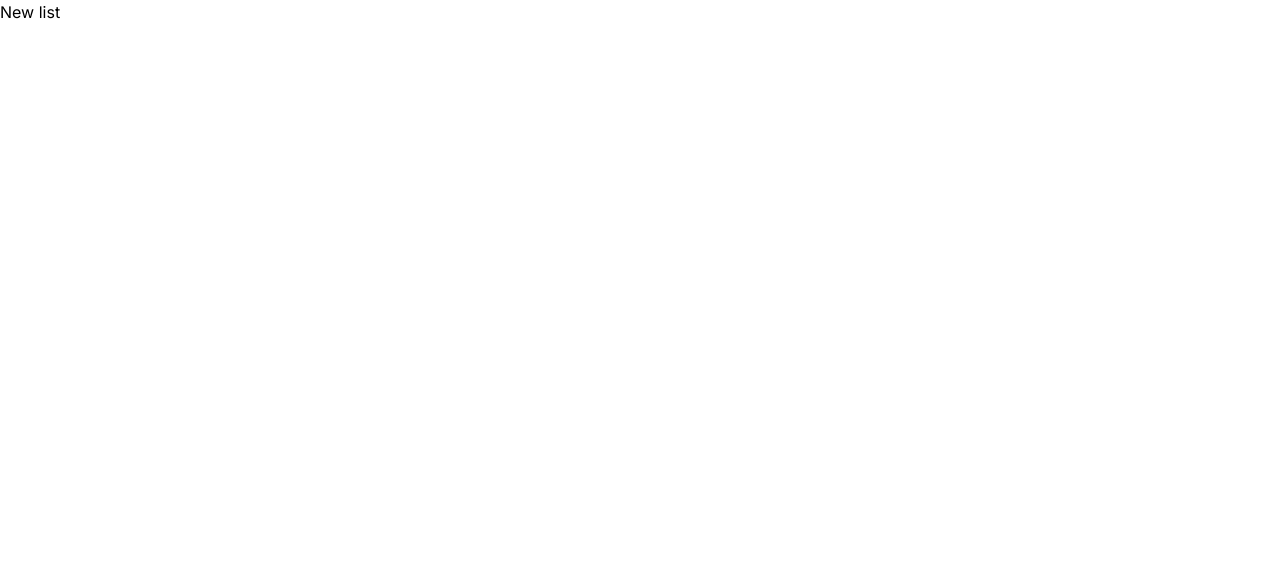
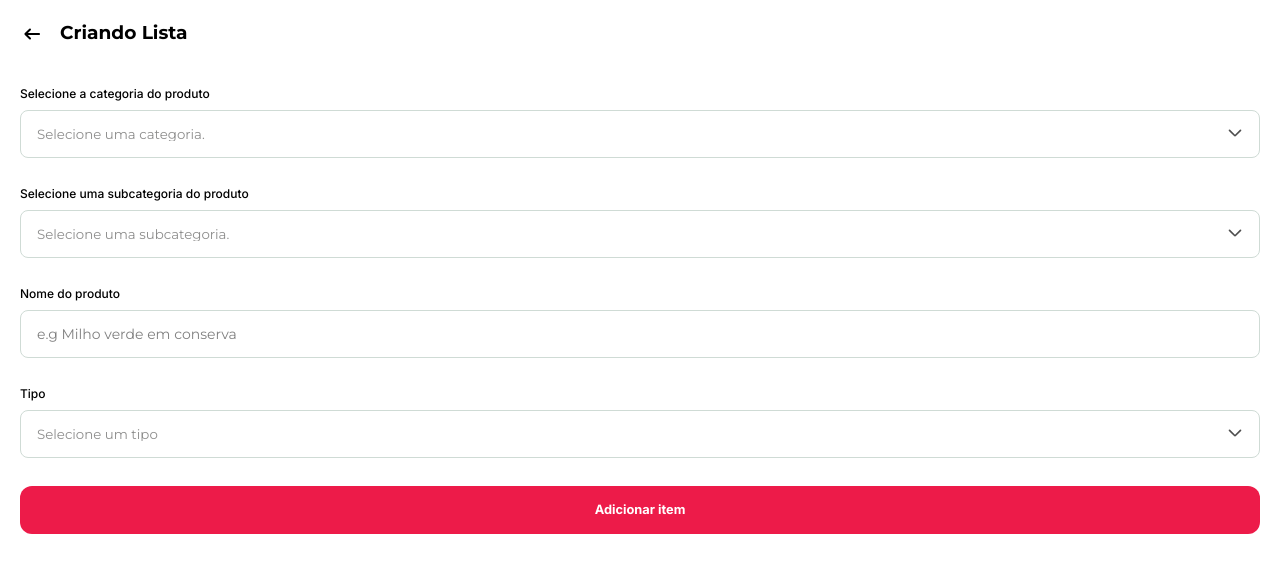
Before and after one commit to togarci/buy-list, a Nuxt app: page /create in a window 1280 px wide. Shown: the top 572 px of the page. Built offline with nearby package versions, Linux system fonts and the light colour scheme.

Commit message:
feat: create register buy list page e adjust arquiteture project

```diff
--- a/app/assets/css/main.css
+++ b/app/assets/css/main.css
@@ -19,6 +19,11 @@ body {
   @apply min-w-screen min-h-screen font-Inter;
 }
 
+* {
+  box-sizing: border-box;
+  outline: none;
+}
+
 p,
 span {
   font-size-adjust: 0.5;
--- /dev/null
+++ b/app/components/create/schemas/productFormSchema.ts
@@ -0,0 +1,14 @@
+import * as Yup from 'yup';
+
+const schema = Yup.object({
+  category: Yup.string().required('Campo obrigatório'),
+  subCategory: Yup.string(),
+  productName: Yup.string().required('Campo obrigatório'),
+  type: Yup.string(),
+  quantity: Yup.number()
+    .min(1)
+    .required('A quantidade deve ser superior a 0 !'),
+  price: Yup.number().min(1).required('O preço deve ser superior a 0 !'),
+});
+
+export default schema;
--- /dev/null
+++ b/app/components/share/CustomInput/index.vue
@@ -0,0 +1,33 @@
+<script setup lang="ts">
+defineProps<{
+  label?: string;
+  name?: string;
+  placeholder: string;
+  error: string | undefined;
+}>();
+
+const model = defineModel();
+</script>
+
+<template>
+  <div class="flex flex-col w-full gap-2">
+    <label class="text-xs font-medium" :for="name?.replaceAll(' ', '-')">{{
+      label
+    }}</label>
+    <div
+      class="w-full rounded-lg h-12 py-2 px-4 border"
+      :class="{ 'border-red-600': error, 'border-gray-200': !error }"
+    >
+      <input
+        :id="name?.replaceAll(' ', '-')"
+        type="text"
+        :name="name"
+        v-model="model"
+        :placeholder="placeholder"
+        class="size-full font-Montserrat text-black placeholder:text-600 font-normal text-sm"
+      />
+    </div>
+
+    <span class="text-red-400 text-xs font-semibold">{{ error }}</span>
+  </div>
+</template>
--- /dev/null
+++ b/app/components/share/CustomSelect/index.vue
@@ -0,0 +1,63 @@
+<script setup lang="ts">
+defineProps<{
+  label?: string;
+  name?: string;
+  placeholder: string;
+  error: string | undefined;
+  options: {
+    label: string;
+    value: number | string;
+  }[];
+}>();
+
+const isOpenSelect = ref(false);
+const selectRef: any = ref(null);
+const model = defineModel();
+
+onMounted(() => {
+  window.addEventListener('click', (evt) => {
+    if (selectRef.value && !selectRef.value?.contains(evt.target))
+      isOpenSelect.value = false;
+  });
+});
+</script>
+
+<template>
+  <div ref="selectRef" class="flex flex-col w-full gap-2">
+    <label class="text-xs font-medium" :for="name?.replaceAll(' ', '-')">{{
+      label
+    }}</label>
+    <div
+      class="w-full relative flex items-center rounded-lg h-12 py-2 px-4 border"
+      :class="{ 'border-red-600': error, 'border-gray-200': !error }"
+      @click="isOpenSelect = !isOpenSelect"
+    >
+      <span
+        v-if="!model"
+        class="text-sm font-Montserrat line-clamp-1 text-gray-600/70 font-normal"
+        >{{ placeholder }}</span
+      >
+
+      <Icon
+        name="material-symbols:arrow-forward-ios-rounded"
+        class="text-gray-700 ease-linear duration-200 transition-transform absolute top-3.5 right-4"
+        :class="{ 'rotate-90': !isOpenSelect, '-rotate-90': isOpenSelect }"
+      />
+
+      <div
+        v-if="isOpenSelect"
+        class="bg-white border w-full absolute top-12 z-10 left-0 border-gray-200 rounded-xl"
+      >
+        <span
+          v-for="(option, index) in options"
+          :key="`${option.label}-${index}`"
+          class="w-full px-4 hover:bg-gray-100 py-3"
+        >
+          {{ option.label }}
+        </span>
+      </div>
+    </div>
+
+    <span class="text-red-400 text-xs font-semibold">{{ error }}</span>
+  </div>
+</template>
--- /dev/null
+++ b/app/components/share/HeaderBaskRoute.vue/index.vue
@@ -0,0 +1,14 @@
+<script setup lang="ts">
+defineProps<{
+  label: string;
+}>();
+</script>
+
+<template>
+  <div class="flex gap-4 items-center text-black">
+    <div>
+      <Icon name="material-symbols:arrow-left-alt-rounded" class="text-2xl" />
+    </div>
+    <p class="font-bold font-Montserrat text-xl">{{ label }}</p>
+  </div>
+</template>
--- a/app/components/share/PrimaryButton.vue
+++ /dev/null
@@ -1,15 +0,0 @@
-<script lang="ts" setup>
-defineProps<{
-  label: string;
-}>();
-</script>
-
-<template>
-  <div
-    class="w-full cursor-pointer items-center flex gap-3 p-3.5 bg-primary rounded-xl"
-  >
-    <slot name="node-icon" />
-
-    <p class="text-primary text-sm font-bold">{{ label }}</p>
-  </div>
-</template>
--- /dev/null
+++ b/app/components/share/PrimaryButton/index.vue
@@ -0,0 +1,22 @@
+<script lang="ts" setup>
+defineProps<{
+  label: string;
+  type?: HTMLButtonElement['type'];
+}>();
+
+const emits = defineEmits<{
+  (e: 'click'): void;
+}>();
+</script>
+
+<template>
+  <button
+    @click="emits('click')"
+    :type="type ?? 'button'"
+    class="w-full min-h-12 cursor-pointer items-center flex gap-3 p-3.5 bg-primary rounded-xl"
+  >
+    <slot name="node-icon" />
+
+    <p class="text-white mx-auto text-sm font-bold">{{ label }}</p>
+  </button>
+</template>
--- a/app/pages/create/index.vue
+++ b/app/pages/create/index.vue
@@ -1,3 +1,86 @@
+<script setup lang="ts">
+import HeaderBackRoute from '~/components/share/HeaderBaskRoute.vue/index.vue';
+import productFormSchema from '~/components/create/schemas/productFormSchema';
+import { useField, useForm } from 'vee-validate';
+
+const { handleSubmit } = useForm({
+  validationSchema: productFormSchema,
+});
+
+const { value: category, errorMessage: categoryFormError } =
+  useField('category');
+const { value: subCategory, errorMessage: subCategoryFormError } =
+  useField('subCategory');
+const { value: productName, errorMessage: productNameFormError } =
+  useField('productName');
+const { value: type, errorMessage: typeFormError } = useField('type');
+
+const onSubmit = handleSubmit((values) => {
+  console.log(values);
+});
+
+const categorias = [
+  { label: 'Alimentos', value: 1 },
+  { label: 'Frescos e Hortifruti', value: 2 },
+  { label: 'Padaria & Confeitaria', value: 3 },
+  { label: 'Açougue', value: 4 },
+  { label: 'Peixaria', value: 5 },
+  { label: 'Frios e Laticínios', value: 6 },
+  { label: 'Congelados', value: 7 },
+  { label: 'Mercearia seca', value: 8 },
+  { label: 'Doces, guloseimas e snacks', value: 9 },
+  { label: 'Bebidas', value: 10 },
+  { label: 'Bebês e Infantis', value: 11 },
+  { label: 'Limpeza e Utilidades Domésticas', value: 12 },
+  { label: 'Higiene e Beleza', value: 13 },
+  { label: 'Pets', value: 14 },
+  { label: 'Produtos Naturais e Dietéticos', value: 15 },
+  { label: 'Sazonais e Festas', value: 16 },
+  { label: 'Papelaria e Diversos', value: 17 },
+];
+</script>
+
 <template>
-  <h1>New list</h1>
+  <main class="flex flex-col gap-10 p-5">
+    <HeaderBackRoute label="Criando Lista" />
+
+    <form class="flex flex-col gap-5" @submit.prevent="onSubmit">
+      <ShareCustomSelect
+        v-model="category"
+        label="Selecione a categoria do produto"
+        name="productCategory"
+        :error="categoryFormError"
+        placeholder="Selecione uma categoria."
+        :options="categorias"
+      />
+
+      <ShareCustomSelect
+        v-model="subCategory"
+        label="Selecione uma subcategoria do produto"
+        name="productSubCategory"
+        :error="subCategoryFormError"
+        placeholder="Selecione uma subcategoria."
+        :options="categorias"
+      />
+
+      <ShareCustomInput
+        v-model="productName"
+        label="Nome do produto"
+        name="productName"
+        placeholder="e.g Milho verde em conserva"
+        :error="productNameFormError"
+      />
+
+      <ShareCustomSelect
+        v-model="type"
+        label="Tipo"
+        name="productTipo"
+        :error="typeFormError"
+        placeholder="Selecione um tipo"
+        :options="categorias"
+      />
+
+      <SharePrimaryButton type="submit" label="Adicionar item" />
+    </form>
+  </main>
 </template>
--- a/app/pages/index.vue
+++ b/app/pages/index.vue
@@ -6,12 +6,12 @@
 
     <div class="w-72 flex flex-col gap-4">
       <NuxtLink to="/read/56431">
-        <HomeListButton />
+        <HomeComponentsListButton />
       </NuxtLink>
 
       <NuxtLink to="/create">
         <ShareSecondaryButton label="Criar uma lista de compras">
-          <template #node-icon>
+          <template v-slot:node-icon>
             <div
               class="size-12 bg-primary-100 flex justify-center items-center rounded-xl"
             >
```
Also changed, not shown: package.json (+11 -2 lines), app/components/home/components/listButton/index.vue (renamed from app/components/home/listButton.vue), app/components/share/SecondaryButton/index.vue (renamed from app/components/share/SecondaryButton.vue), 1 other file (tests, documents, lock files or other folders).
